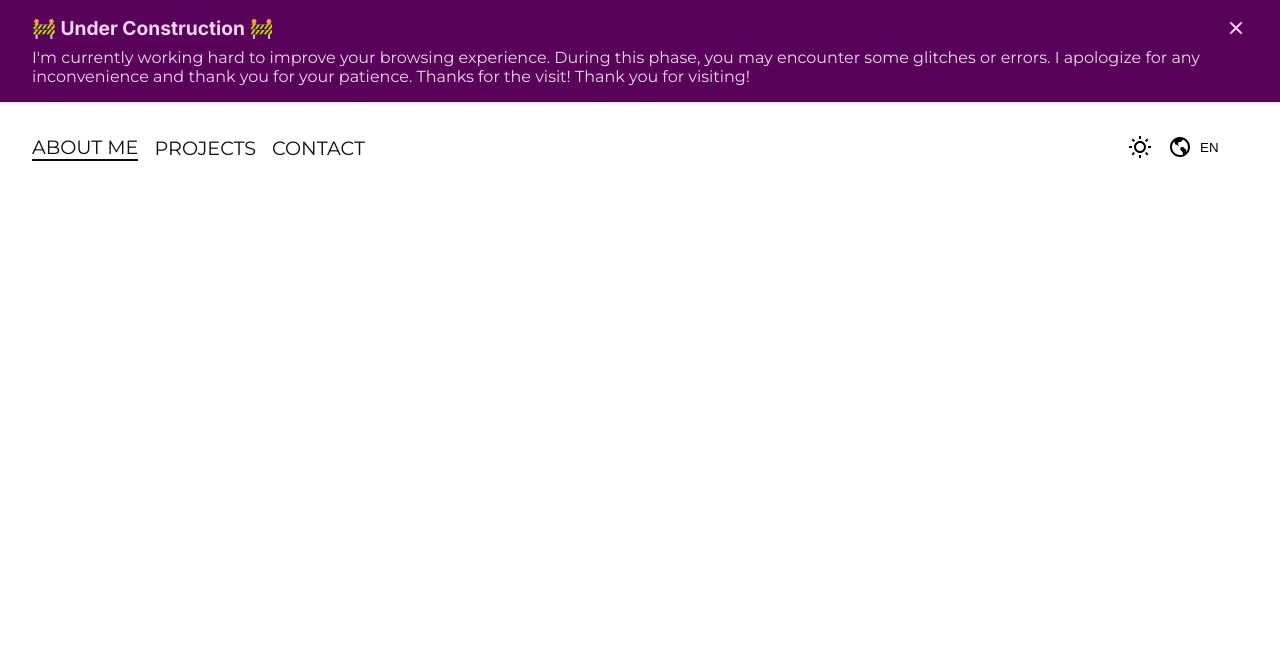
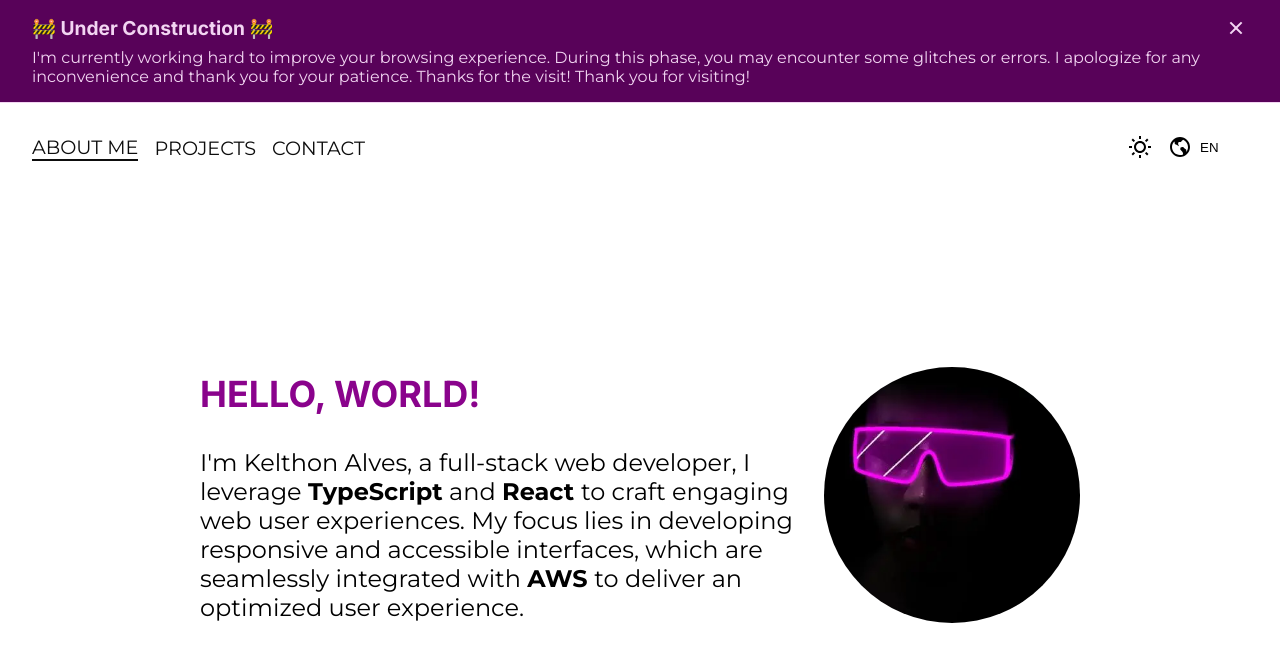
Before and after one commit to kelthon/kelthon.github.io, a React (Vite) app: page / in a window 1280 px wide. Shown: the top 662 px of the page. Built offline with nearby package versions, Linux system fonts and the light colour scheme.

Commit message:
feat: added styles to app component, added main and aside tags, added AboutMe section

```diff
--- a/src/App.css
+++ b/src/App.css
@@ -0,0 +1,5 @@
+main {
+  height: 100%;
+  display: flex;
+  flex-direction: column;
+}
--- a/src/App.tsx
+++ b/src/App.tsx
@@ -1,4 +1,5 @@
 import './App.css';
+import AboutMeSection from './components/AboutMe/AboutMe';
 import Message from './components/Message/Message';
 import Navbar from './components/Navbar/Navbar';
 import { ThemeProvider } from './hooks/theme';
@@ -6,14 +7,19 @@ import { ThemeProvider } from './hooks/theme';
 function App() {
   return (
     <ThemeProvider>
-      <Message
-        title="&#x1F6A7; Under Construction &#x1F6A7;"
-        message="I'm currently working hard to improve your browsing experience. During
+      <main>
+        <aside>
+          <Message
+            title="&#x1F6A7; Under Construction &#x1F6A7;"
+            message="I'm currently working hard to improve your browsing experience. During
           this phase, you may encounter some glitches or errors. I apologize for
           any inconvenience and thank you for your patience. Thanks for the
           visit! Thank you for visiting!"
-      />
-      <Navbar />
+          />
+        </aside>
+        <Navbar />
+        <AboutMeSection />
+      </main>
     </ThemeProvider>
   );
 }
```
